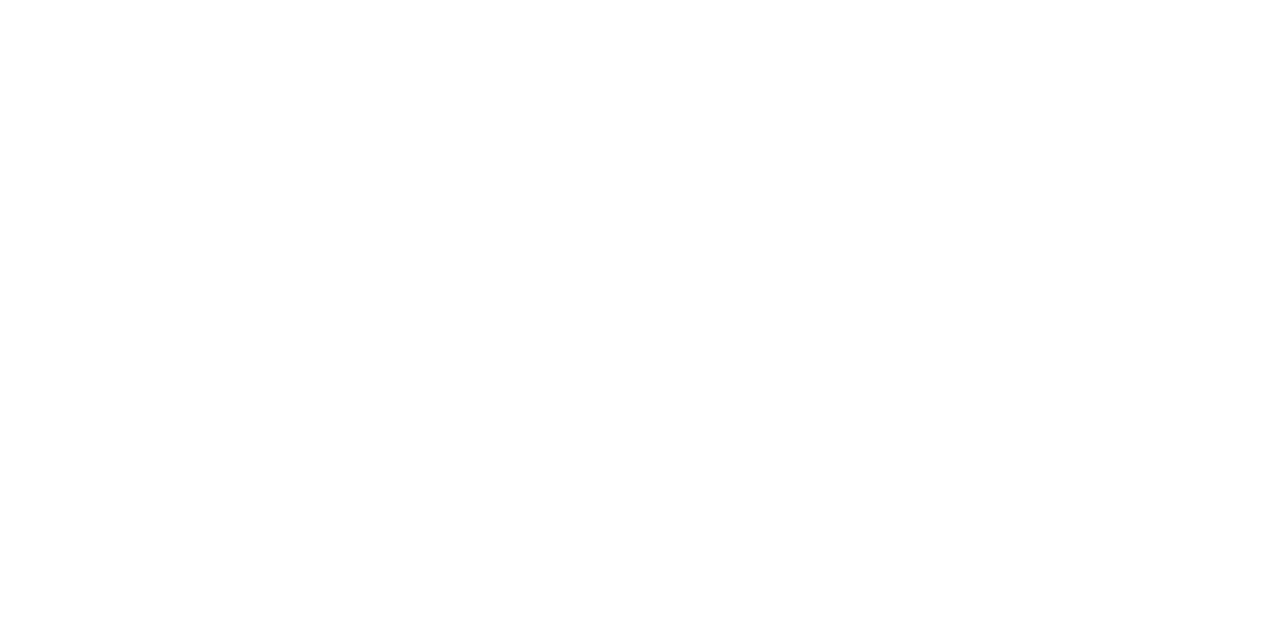
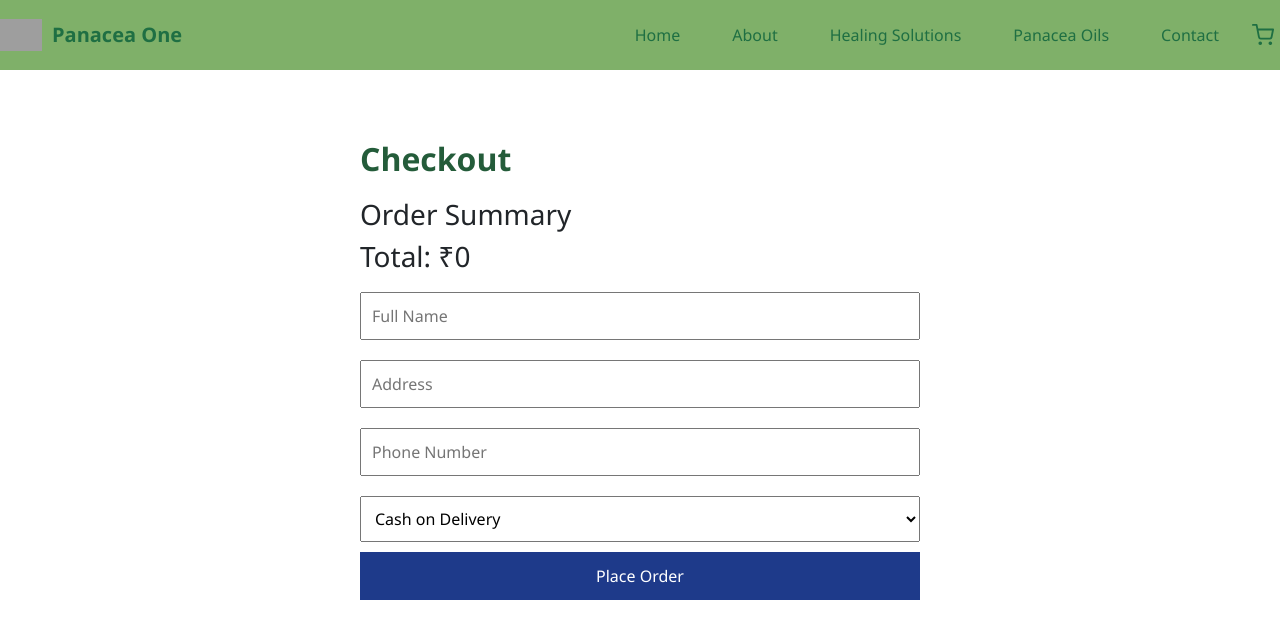
Before and after one commit to teena-2310/Panaceaone, a React (Vite) app in the folder Frontend/: page /checkout in a window 1280 px wide. Before the commit this address had no page. Shown: the top 638 px of the page. Built offline with nearby package versions, Linux system fonts and the light colour scheme; grey boxes are pictures that could not be loaded.

Commit message:
added checkout

```diff
--- a/Frontend/src/App.jsx
+++ b/Frontend/src/App.jsx
@@ -1,4 +1,4 @@
-import React, { useState } from "react";
+import React, { useState, useEffect } from "react";
 import { BrowserRouter as Router, Routes, Route } from "react-router-dom";
 import Navbar from "./components/Navbar";
 import Home from "./Pages/HomePage";
@@ -7,33 +7,97 @@
 import PanaceaOils from "./Pages/PanaceaOils";
 import ContactPage from "./Pages/Contactpage";
 import Cart from "./Pages/Cart";
+import CheckoutPage from "./Pages/CheckoutPage";
 import HealingBookingPage from "./Pages/HealingBookingPage";
 
 function App() {
-  const [cartItems, setCartItems] = useState([]);
+  // ✅ Load cart from localStorage
+  const [cartItems, setCartItems] = useState(() => {
+    const savedCart = localStorage.getItem("cart");
+    return savedCart ? JSON.parse(savedCart) : [];
+  });
 
-  const removeFromCart = (index) => {
-    setCartItems(cartItems.filter((_, i) => i !== index));
+  // ✅ Save cart to localStorage whenever it changes
+  useEffect(() => {
+    localStorage.setItem("cart", JSON.stringify(cartItems));
+  }, [cartItems]);
+
+  // ✅ Add to Cart
+  const addToCart = (product) => {
+    setCartItems((prev) => {
+      const existing = prev.find(item => item.id === product.id);
+
+      if (existing) {
+        return prev.map(item =>
+          item.id === product.id
+            ? { ...item, quantity: item.quantity + 1 }
+            : item
+        );
+      }
+
+      return [...prev, { ...product, quantity: 1 }];
+    });
   };
+
+  // ✅ Remove from Cart
+  const removeFromCart = (id) => {
+    setCartItems(prev => prev.filter(item => item.id !== id));
+  };
+
+   // ✅ Update Quantity
+  const updateQuantity = (id, type) => {
+    setCartItems(prev =>
+    prev.map(item => {
+      if (item.id === id) {
+        if (type === "increase") {
+          return { ...item, quantity: item.quantity + 1 };
+        }
+        if (type === "decrease" && item.quantity > 1) {
+          return { ...item, quantity: item.quantity - 1 };
+        }
+      }
+      return item;
+    })
+  );
+};
 
   return (
     <Router>
-        {/* Navbar should be outside Routes */}
+      {/* ✅ Pass real cart count to Navbar */}
+      <Navbar
+        cartCount={cartItems.reduce(
+          (total, item) => total + item.quantity,
+          0
+        )}
+      />
+
       <Routes>
         <Route path="/" element={<Home />} />
         <Route path="/about" element={<About />} />
         <Route path="/healingsolutions" element={<HealingSolutions />} />
-        <Route path="/panaceaoils" element={<PanaceaOils />} />
+
+        <Route
+          path="/panaceaoils"
+          element={<PanaceaOils addToCart={addToCart} />}
+        />
+
         <Route path="/contact" element={<ContactPage />} />
         <Route path="/healing-booking" element={<HealingBookingPage />} />
+
         <Route
           path="/cart"
           element={
             <Cart
               cartItems={cartItems}
               removeFromCart={removeFromCart}
+              updateQuantity={updateQuantity}
             />
           }
+        />
+
+        <Route
+          path="/checkout"
+          element={<CheckoutPage cartItems={cartItems} />}
         />
       </Routes>
     </Router>
--- a/Frontend/src/Pages/About.jsx
+++ b/Frontend/src/Pages/About.jsx
@@ -61,7 +61,7 @@
 
   return (
     <>
-      <Navbar />
+
 
       <div className="about-container">
         <h1 id="about">About Panacea One</h1>
--- /dev/null
+++ b/Frontend/src/Pages/CheckoutPage.css
@@ -0,0 +1,21 @@
+.checkout-container {
+  max-width: 600px;
+  margin: 50px auto;
+  padding: 20px;
+}
+
+.checkout-form input,
+.checkout-form select {
+  width: 100%;
+  padding: 10px;
+  margin: 10px 0;
+}
+
+.checkout-form button {
+  background: #1e3a8a;
+  color: white;
+  padding: 12px;
+  border: none;
+  cursor: pointer;
+  width: 100%;
+}
--- /dev/null
+++ b/Frontend/src/Pages/CheckoutPage.jsx
@@ -0,0 +1,85 @@
+import React, { useState } from "react";
+import { useNavigate } from "react-router-dom";
+import "./CheckoutPage.css";
+
+export default function CheckoutPage({ cartItems }) {
+  const navigate = useNavigate();
+
+  const [formData, setFormData] = useState({
+    name: "",
+    address: "",
+    phone: "",
+    payment: "COD"
+  });
+
+  const total = cartItems.reduce(
+    (sum, item) => sum + item.price * item.quantity,
+    0
+  );
+
+  const handleChange = (e) => {
+    setFormData({
+      ...formData,
+      [e.target.name]: e.target.value
+    });
+  };
+
+  const handlePlaceOrder = () => {
+    if (!formData.name || !formData.address || !formData.phone) {
+      alert("Please fill all details");
+      return;
+    }
+
+    alert("Order placed successfully!");
+
+    localStorage.removeItem("cart");
+    navigate("/");
+    window.location.reload(); // refresh to clear state
+  };
+
+  return (
+    <div className="checkout-container">
+      <h2>Checkout</h2>
+
+      <div className="checkout-summary">
+        <h3>Order Summary</h3>
+        {cartItems.map(item => (
+          <p key={item.id}>
+            {item.title} × {item.quantity}
+          </p>
+        ))}
+        <h3>Total: ₹{total}</h3>
+      </div>
+
+      <div className="checkout-form">
+        <input
+          type="text"
+          name="name"
+          placeholder="Full Name"
+          onChange={handleChange}
+        />
+        <input
+          type="text"
+          name="address"
+          placeholder="Address"
+          onChange={handleChange}
+        />
+        <input
+          type="text"
+          name="phone"
+          placeholder="Phone Number"
+          onChange={handleChange}
+        />
+
+        <select name="payment" onChange={handleChange}>
+          <option value="COD">Cash on Delivery</option>
+          <option value="Online">Online Payment</option>
+        </select>
+
+        <button onClick={handlePlaceOrder}>
+          Place Order
+        </button>
+      </div>
+    </div>
+  );
+}
--- a/Frontend/src/Pages/Contactpage.jsx
+++ b/Frontend/src/Pages/Contactpage.jsx
@@ -31,7 +31,7 @@
 
   return (
     <>
-      <Navbar />
+
 
       <div className="contact-page">
         {/* HEADER */}
--- a/Frontend/src/Pages/HealingBookingPage.css
+++ b/Frontend/src/Pages/HealingBookingPage.css
@@ -14,13 +14,14 @@
   width: 100%;
   max-width: 520px;
   background: linear-gradient(135deg, #c9f1bb, #b2e5a2);
-  padding: 40px;
+  padding: 60px 40px 40px 40px;
   border-radius: 22px;
   box-shadow: 0 18px 40px rgba(0, 0, 0, 0.18);
   display: flex;
   flex-direction: column;
   gap: 22px;
   animation: fadeInBooking 0.4s ease-out;
+  position: relative;
 }
 
 
--- a/Frontend/src/Pages/HealingSolutions.jsx
+++ b/Frontend/src/Pages/HealingSolutions.jsx
@@ -67,7 +67,7 @@
 export default function HealingSolutions() {
   return (
     <>
-      <Navbar />
+
 
       <div className="healing-wrapper py-5">
         <div className="container">
--- a/Frontend/src/Pages/HomePage.jsx
+++ b/Frontend/src/Pages/HomePage.jsx
@@ -26,7 +26,7 @@
 
   return (
     <div className="home-wrapper">
-      <Navbar />
+
 
       {/* HERO */}
       <section className="hero">
--- a/Frontend/src/Pages/OilsDetails.jsx
+++ b/Frontend/src/Pages/OilsDetails.jsx
@@ -33,7 +33,7 @@
 
   return (
     <>
-      <Navbar />
+
 
       <div className="oil-details-page">
         <img src={oil.img} alt={oil.title} className="details-img" />
```
Also changed, not shown: Frontend/src/Pages/Cart.css (+18 -0 lines), Frontend/src/Pages/Cart.jsx (+40 -21 lines), Frontend/src/Pages/PanaceaOils.jsx (+31 -36 lines).
